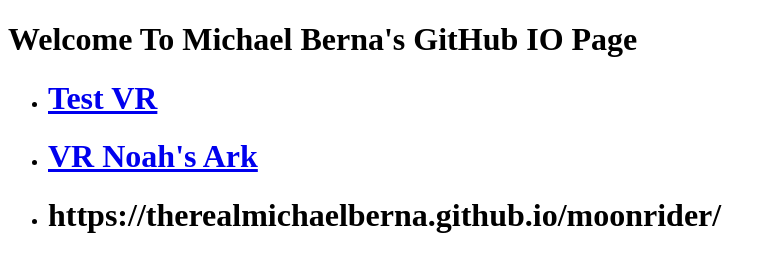
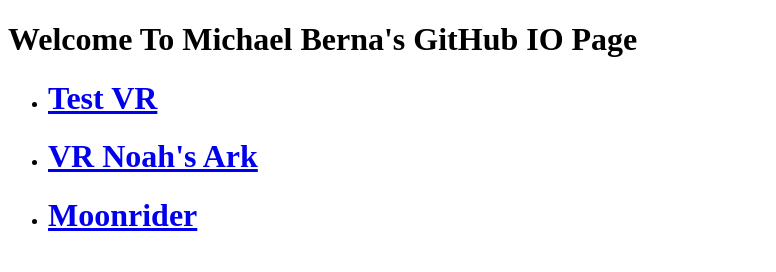
Before and after one commit to therealmichaelberna/therealmichaelberna.github.io, a plain HTML site: page index.html in a window 1280 px wide. Shown: the whole page, without its empty margins (0-776 px from the left). Drawn offline with Linux system fonts and the light colour scheme.

Commit message:
Update index.html

```diff
--- a/index.html
+++ b/index.html
@@ -11,7 +11,7 @@
         <h1><a href="/arkvr/index.html">VR Noah's Ark</a></h1>
       </li>
       <li>
-        <h1>https://therealmichaelberna.github.io/moonrider/</h1>
+        <h1><a href="https://therealmichaelberna.github.io/moonrider/"> Moonrider</h1>
       </li>
     </ul>
   </body>
```
